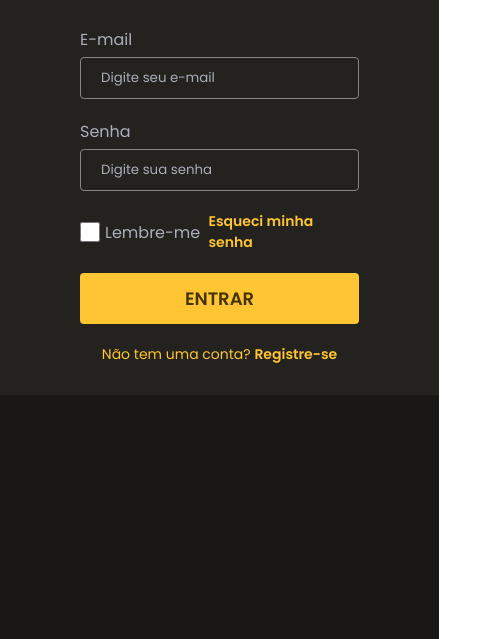
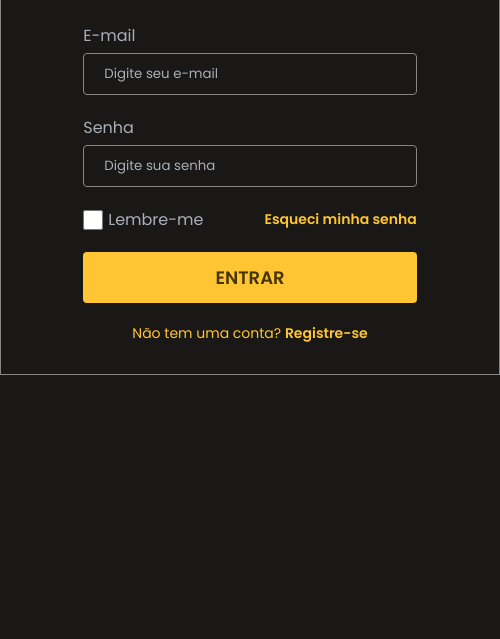
Before and after one commit to RaveleSilva/Rocketseat-Discovery-Desafios, a plain HTML site: page Login Form CSS/index.html in a window 390 px wide. Shown: the part 374-1013 px from the top of the page, 500 px wide, since content can reach past the window. Drawn offline with Linux system fonts and the light colour scheme; grey boxes are pictures that could not be loaded.

Commit message:
Ajustes na responsividade

```diff
--- a/Login Form CSS/style.css
+++ b/Login Form CSS/style.css
@@ -9,10 +9,10 @@ body{
     display: grid;
     grid-template-columns: 1fr 1fr;
     grid-template-rows: 120vh;
+    background-color: #191816;
 }
 
 .left-container{
-    background-color: #191816;
     display: flex;
     flex-direction: column;
     align-items: center;
@@ -27,6 +27,7 @@ body{
 
 .central-container{
     background-color: #24221F;
+    min-width: 500px;
     padding: 30px 80px;
     display: flex;
     align-items: center;
@@ -141,3 +142,20 @@ form > p > a{
     background-size: cover;
     background-position: center;
 }
+
+@media (max-width: 1010px) {
+    body{
+        grid-template-columns: 1fr;
+    }
+
+    .right-container{
+        display: none;
+    }
+
+    .central-container{
+        background-color: #191816;
+        border: 1px solid #868686;
+    }
+
+
+}
```
